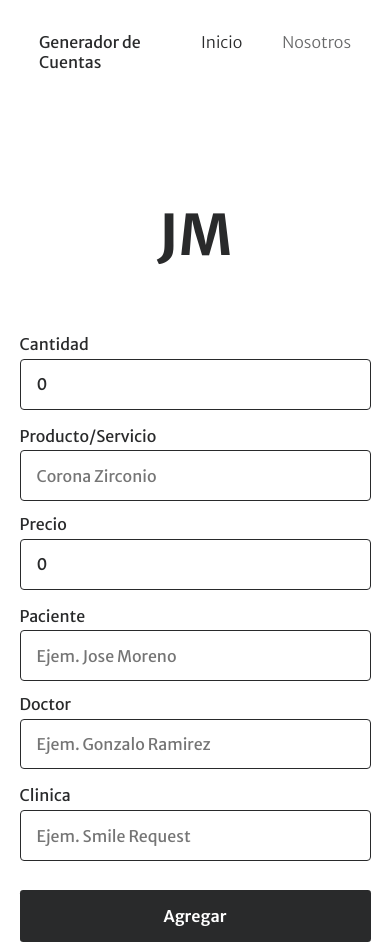
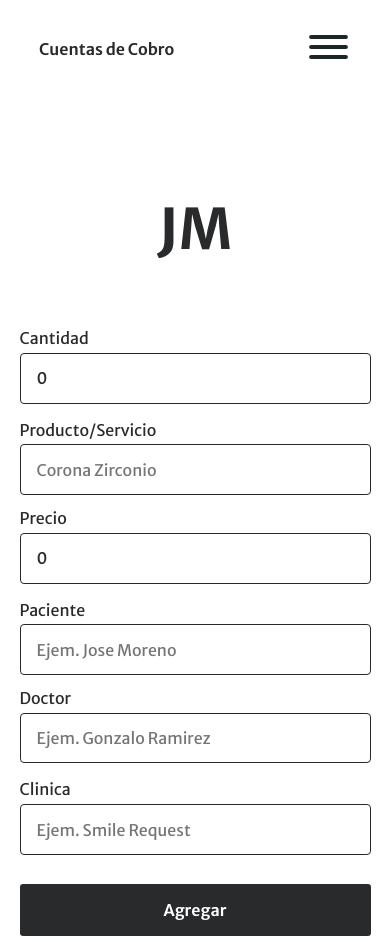
Before and after one commit to JooseMM/cuentas-PDF, a React (Vite) app: page / in a window 390 px wide. Built offline with nearby package versions, Linux system fonts and the light colour scheme.

Commit message:
add mobile buttons for displaying menu links logic and styles

```diff
--- a/src/App.css
+++ b/src/App.css
@@ -48,6 +48,7 @@ a {
 .navbar {
   display: flex;
   justify-content: space-between;
+  align-items: center;
   width: 80%;
   margin-inline:auto;
   margin-block: 2rem;
@@ -181,6 +182,32 @@ a {
   align-items: center;
 }
 @media only screen and (max-width: 800px) {
+  .navbar {
+    position: relative;
+  }
+  .nav-links {
+    position: absolute;
+    background-color: var(--soft-black);
+    color: white;
+    padding: 2.5rem 5rem;
+    bottom: -12rem;
+    right: 0;
+    border-radius: 8px;
+    flex-direction: column;
+    justify-content: center;
+    align-items: center;
+  }
+  .nav-links > li:not(:last-child) {
+    margin: 0;
+    margin-bottom: 2.5rem;
+  }
+  .nav-links > li > a {
+    color: white;
+    font-size: 1.3rem;
+  }
+  .nav-links {
+    display: none;
+  }
   .main-container {
     width: auto;
     max-width: 500px;
@@ -215,7 +242,26 @@ a {
 }
 
 @media only screen and (max-width: 500px) {
+
   .table-head {
     border-radius: 0;
   }
+ .finish-section > .download-btn {
+    margin-left: 0.5rem;
+    padding-inline: 2.5rem;
+  }
+  .alt-btn {
+    padding-inline: 2.5rem;
+  }
 }
+@media only screen and (max-width: 300px) {
+  .finish-section {
+    display: flex;
+    flex-wrap: wrap;
+    justify-content: center;
+    align-items: center;
+  }
+  .finish-section > .download-btn {
+    margin: 1rem 0;
+  }
+}
--- a/src/Components/Navbar.tsx
+++ b/src/Components/Navbar.tsx
@@ -1,15 +1,20 @@
 import { NavLink } from "react-router-dom";
+import { useState } from "react";
+import  OpenMenuBtn  from "../assets/mobile-menu-btn.svg";
+import  CloseMenuBtn  from "../assets/close-icon.svg";
 
 const Navbar = () => {
+const [toggleMobileMenu, setToggleMobileMenu] = useState(false);
   return (
   <header className="navbar">
-    <span>Generador de Cuentas</span>
-    <ul className="nav-links">
+    <span className="bold">Cuentas de Cobro</span>
+    <button className="mobile-menu-btn" onClick={() => setToggleMobileMenu((prev)=> !prev)}><img src={ toggleMobileMenu ? CloseMenuBtn : OpenMenuBtn} width={45} height={30} alt="toggle-menu"/></button>
+    <ul className="nav-links" style={toggleMobileMenu ? {display: "flex"} : {}}>
       <li>
-	<NavLink to={'/'} className={({isActive})=> isActive ? "current-page" : "" }>Inicio</NavLink>
+	<NavLink to={'/'} onClick={()=> setToggleMobileMenu((prev)=> !prev)} className={({isActive})=> isActive ? "current-page" : "" }>Inicio</NavLink>
       </li>
       <li>
-	<NavLink to={'/nosotros'} className={({isActive})=> isActive ? "current-page" : "" }>Nosotros</NavLink>
+	<NavLink to={'/nosotros'} onClick={()=> setToggleMobileMenu((prev)=> !prev)} className={({isActive})=> isActive ? "current-page" : "" }>Nosotros</NavLink>
       </li>
     </ul>
   </header>
```
Also changed, not shown: src/assets/close-icon.svg (added), src/assets/mobile-menu-btn.svg (added).
